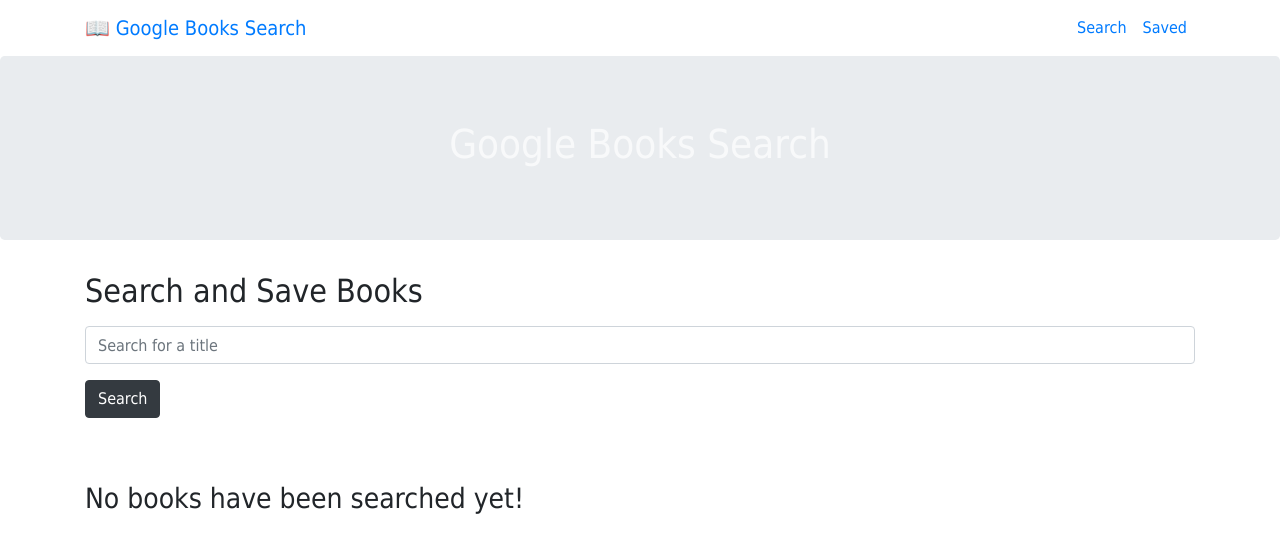
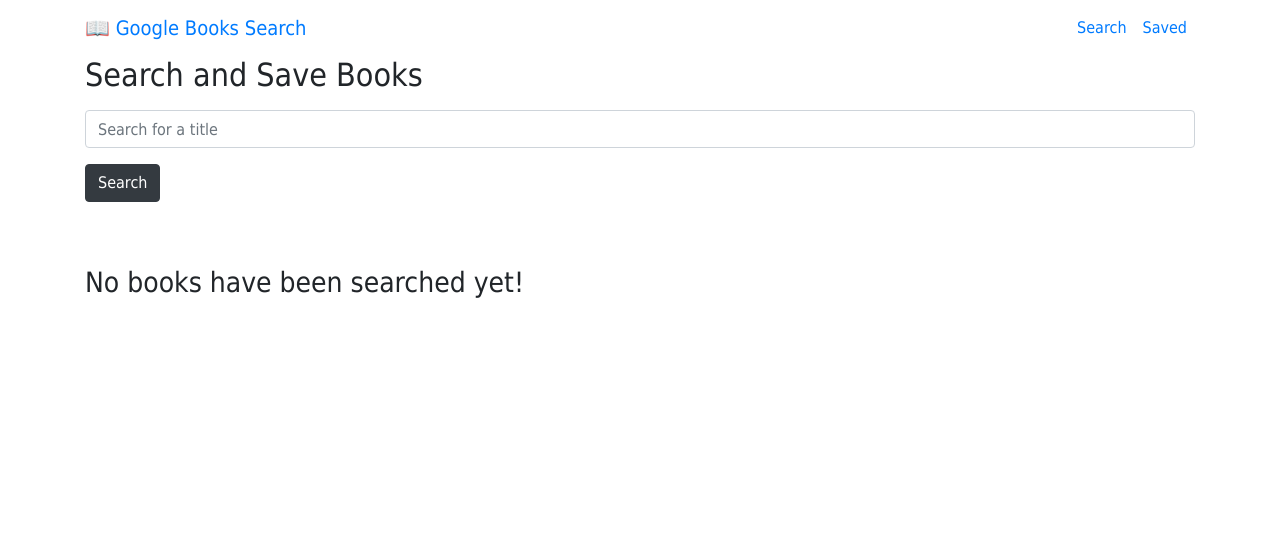
Before and after one commit to Babakbigdeli/Google-Books-Search, a React (Create React App) app in the folder client/: page /search in a window 1280 px wide. Shown: the top 552 px of the page. Built offline with nearby package versions, Linux system fonts and the light colour scheme.

Commit message:
unwanted component deleted

```diff
--- a/client/src/App.js
+++ b/client/src/App.js
@@ -1,7 +1,6 @@
 import React, { Component } from "react";
 import { BrowserRouter as Router, Route } from "react-router-dom";
 import Navbar from "./components/Navbar";
-import Header from "./components/Header";
 import Wrapper from "./components/Wrapper";
 
 import Search from "./pages/Search";
@@ -16,7 +15,6 @@
       <Router>
         <div>
           <Navbar />
-          <Header />
           <Wrapper>
             <Route exact path="/" component={Search} />
             <Route exact path="/search" component={Search} />
--- a/client/src/components/Header.jsx
+++ /dev/null
@@ -1,14 +0,0 @@
-import React from "react";
-
-
-function Header() {
-    return (
-        <div className="jumbotron text-center">
-            <div className="container text-light">
-                <h1 >Google Books Search </h1>
-            </div>
-        </div>
-    );
-}
-
-export default Header;
```
